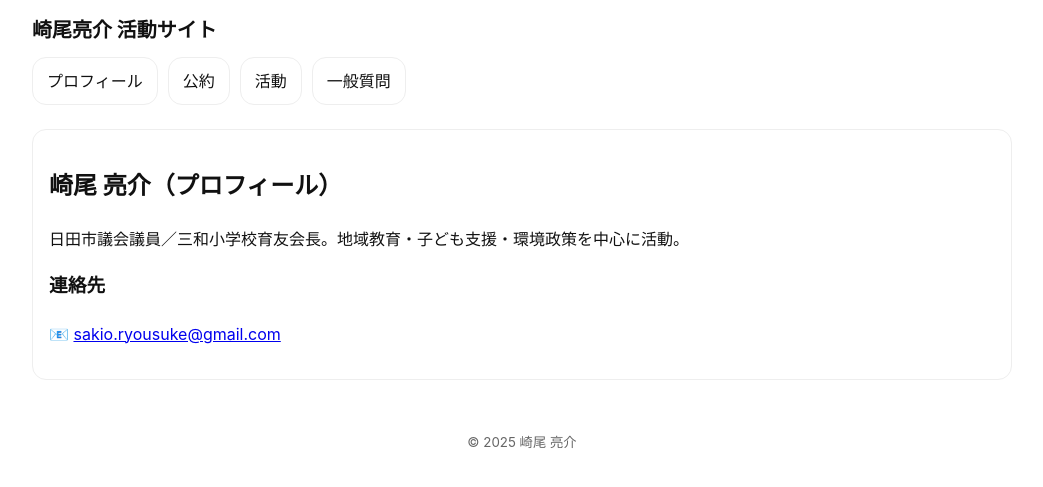
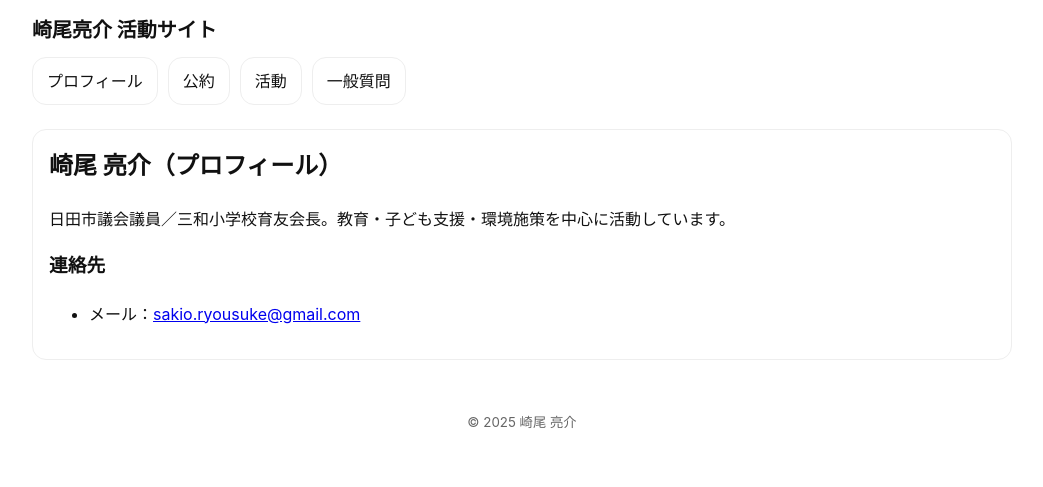
Before and after one commit to sakioryousuke-eng/activity-site, a Jekyll site: the page built from index.html, in a window 1280 px wide. Shown: the top 487 px of the page, without its empty margins (118-1161 px from the left). Built offline with Jekyll 4.4.1, drawn with Linux system fonts in a browser that asks for light colours.

Commit message:
Update index.html

```diff
--- a/index.html
+++ b/index.html
@@ -1,12 +1,15 @@
 ---
 layout: default
 title: プロフィール
+permalink: /
 ---
 
 <section class="card">
-  <h2>崎尾 亮介（プロフィール）</h2>
-  <p>日田市議会議員／三和小学校育友会長。地域教育・子ども支援・環境政策を中心に活動。</p>
+  <h2 style="margin-top:0;">崎尾 亮介（プロフィール）</h2>
+  <p>日田市議会議員／三和小学校育友会長。教育・子ども支援・環境施策を中心に活動しています。</p>
 
   <h3>連絡先</h3>
-  <p>📧 <a href="mailto:sakio.ryousuke@gmail.com">sakio.ryousuke@gmail.com</a></p>
+  <ul>
+    <li>メール：<a href="mailto:sakio.ryousuke@gmail.com">sakio.ryousuke@gmail.com</a></li>
+  </ul>
 </section>
```
